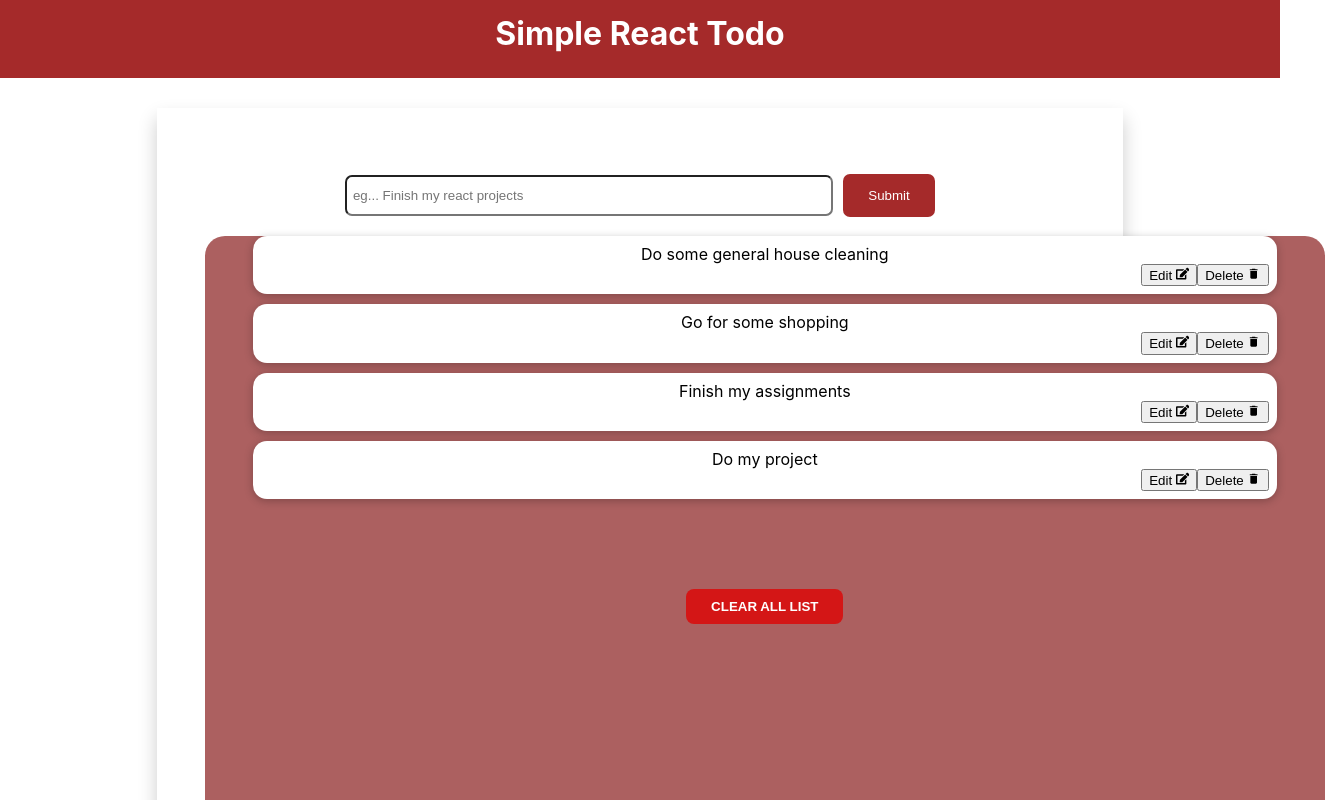
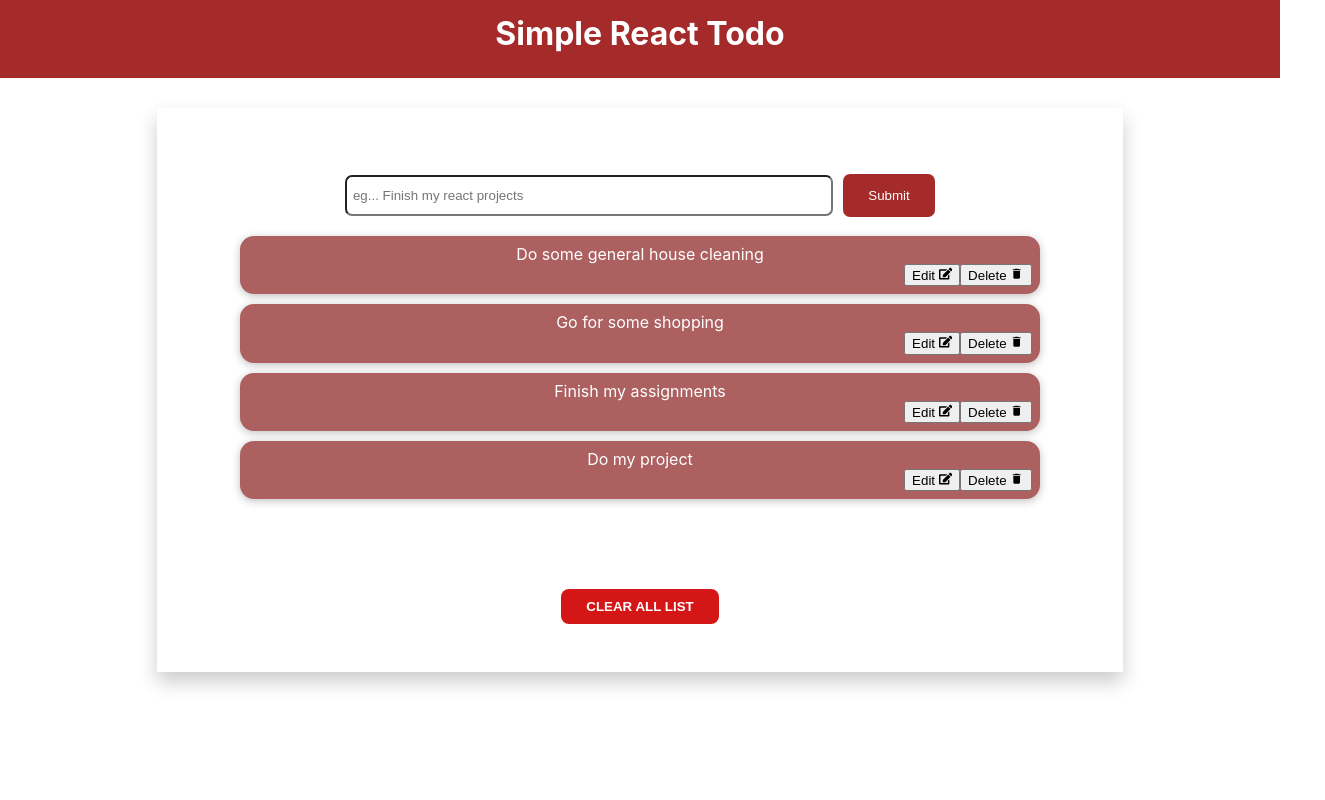
Before and after one commit to muyasamuel/React-Todo-List, a React (Create React App) app: page / in a window 1280 px wide. Shown: the top 800 px of the page, 1325 px wide, since content can reach past the window. Built offline with nearby package versions, Linux system fonts and the light colour scheme.

Commit message:
Removing the list div to accomodate extension of todos

```diff
--- a/src/App.css
+++ b/src/App.css
@@ -44,5 +44,6 @@
     padding: 3rem;
     width: 68%;
     margin:30px auto;
+    height: auto;
 
 }
--- a/src/components/List.js
+++ b/src/components/List.js
@@ -11,7 +11,7 @@ function List({list, onDelete, clearAll}) {
 
 
   return (
-    <div className={classes.listDiv}>
+    <div>
         {list.map((item) => {
             const {id , name} = item
             return (
--- a/src/components/List.module.css
+++ b/src/components/List.module.css
@@ -1,18 +1,10 @@
-.listDiv{
-    background-color:  rgb(172, 96, 96);
-    border-radius: 20px;
-    height: 40rem;
-    width: 70rem;
-    margin: 10px auto;
-
-}
 
 .listItem {
     padding: 0.5rem;
     box-shadow: 0 2px 8px rgba(0, 0, 0, 0.25);
     border-radius: 14px;
-    background-color: white;
-
+    background-color:rgb(172, 96, 96);
+    color: #fff;
     width: 90%;
     margin: 10px  auto;
 }
```
